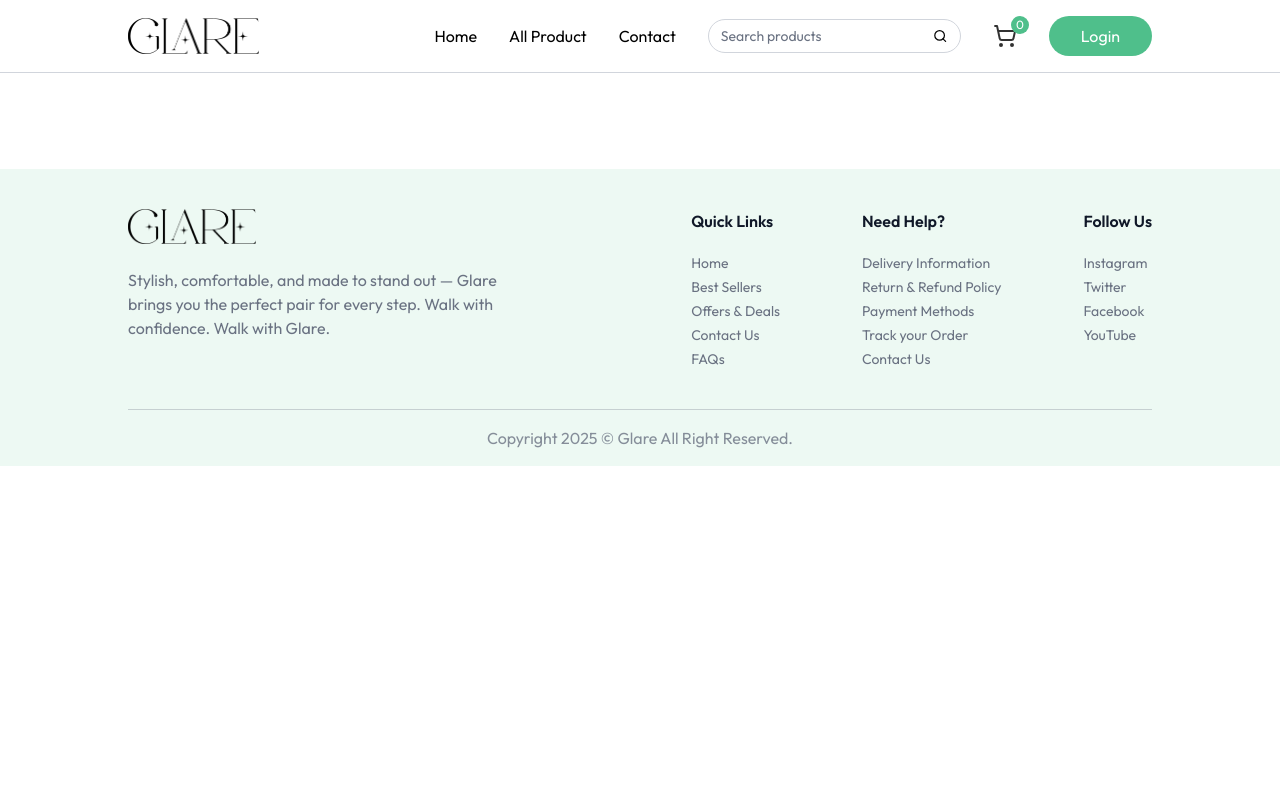
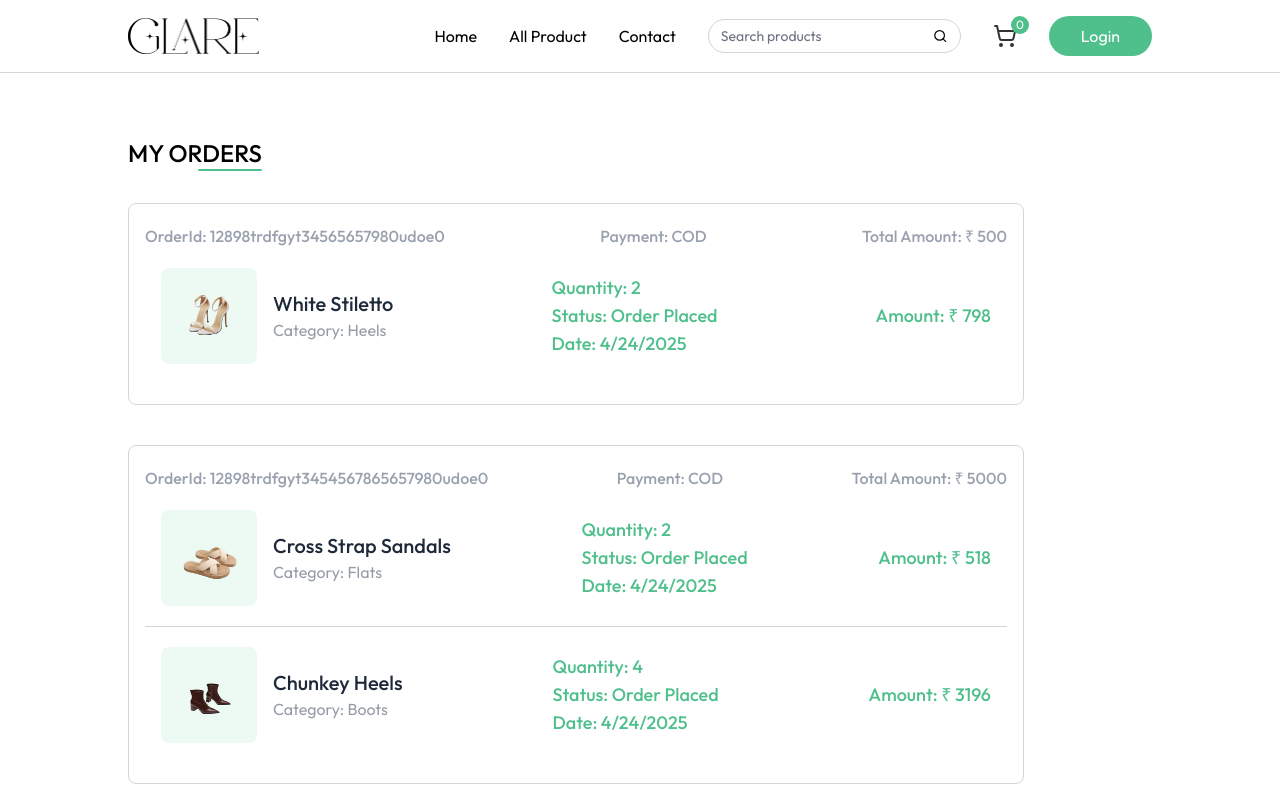
Before and after one commit to SahilRawat8587/Glare, a React (Vite) app in the folder frontend/: page /my-orders in a window 1280 px wide. Shown: the top 800 px of the page. Built offline with nearby package versions, Linux system fonts and the light colour scheme.

Commit message:
Add MyOrders page: implement order listing and integrate dummy order data

```diff
--- a/frontend/src/App.jsx
+++ b/frontend/src/App.jsx
@@ -11,6 +11,7 @@ import ProductCategory from './pages/ProductCategory/ProductCategory'
 import ProductDetails from './pages/ProductDetails/ProductDetails'
 import Cart from './pages/Cart/Cart'
 import AddAddress from './pages/AddAddress/AddAddress'
+import MyOrders from './pages/MyOrders/MyOrders'
 
 function App() {
 
@@ -33,6 +34,7 @@ function App() {
           <Route path='/products/:category/:id' element={<ProductDetails />} />
           <Route path='/cart' element={<Cart />} />
           <Route path='/add-address' element={<AddAddress />} />
+          <Route path='/my-orders' element={<MyOrders />} />
 
 
         </Routes>
--- a/frontend/src/assets/assets.js
+++ b/frontend/src/assets/assets.js
@@ -248,3 +248,47 @@ export const footerLinks = [
         ],
     },
 ]
+
+export const dummyOrders = [
+    {
+        _id: "12898trdfgyt34565657980udoe0",
+        userID: " 3245rty9uidjoknrodo287837e",
+        items: [
+            {product: dummyProducts[0],
+            quantity: 2,
+            _id: "1234567890",
+            },
+        ],
+        amount: 500,
+        address: dummyAddress[0],
+        status: "Order Placed",
+        paymentType: "COD",
+        isPaid: false,
+        createdAt: "2025-04-24T12:00:00Z",
+        updatedAt: "2025-04-24T12:00:00Z",
+
+    },
+    {
+        _id: "12898trdfgyt3454567865657980udoe0",
+        userID: " 3245rty9u9876idjoknrodo287837e",
+        items: [
+            {product: dummyProducts[1],
+            quantity: 2,
+            _id: "1234434567890",
+            },
+            {product: dummyProducts[2],
+                quantity: 4,
+                _id: "1234434567890",
+                },
+        ],
+        amount: 5000,
+        address: dummyAddress[0],
+        status: "Order Placed",
+        paymentType: "COD",
+        isPaid: false,
+        createdAt: "2025-04-24T12:00:00Z",
+        updatedAt: "2025-04-24T12:00:00Z",
+
+    },
+
+]
--- a/frontend/src/components/Navbar.jsx
+++ b/frontend/src/components/Navbar.jsx
@@ -79,7 +79,7 @@ const Navbar = () => {
         <NavLink to="/products" onClick={()=> setOpen(false)} >All Product</NavLink>
 
         {user &&
-        <NavLink to="/" onClick={()=> setOpen(false)} >My Orders</NavLink>
+        <NavLink to="/my-orders" onClick={()=> setOpen(false)} >My Orders</NavLink>
         }
 
         <NavLink to="/" onClick={()=> setOpen(false)} >Contact</NavLink>
--- a/frontend/src/components/ProductCard.jsx
+++ b/frontend/src/components/ProductCard.jsx
@@ -30,7 +30,7 @@ const ProductCard = ({product}) => {
                 </div>
                 <div className="flex items-end justify-between mt-3">
                     <p className="md:text-xl text-base font-medium text-primary">
-                        {currency}₹{product.offerPrice}{" "} <span className="text-gray-500/60 md:text-sm text-xs line-through">{currency}₹{product.price}</span>
+                        {currency} {product.offerPrice}{" "} <span className="text-gray-500/60 md:text-sm text-xs line-through">{currency} {product.price}</span>
                     </p>
                     <div onClick={(e) => { e.stopPropagation(); } } className="text-primary">
                         {!cartItems[product._id] ? (
--- a/frontend/src/context/AppContext.jsx
+++ b/frontend/src/context/AppContext.jsx
@@ -7,7 +7,7 @@ export const AppContext = createContext();
 
 export const AppContextProvider = ({children}) =>{
 
-    const currency = import.meta.VITE_CURRENCY
+    const currency = import.meta.env.VITE_CURRENCY
 
     const navigate = useNavigate();
     const [user, setuser] = useState(null);
--- a/frontend/src/pages/AddAddress/AddAddress.jsx
+++ b/frontend/src/pages/AddAddress/AddAddress.jsx
@@ -1,8 +1,8 @@
-import React from 'react'
+import React, { useState } from 'react'
 import { assets } from '../../assets/assets'
 
 // Input Field Compoonent
-const inputField = ({type, placeholder, name, handleChange, address })=> (
+const InputField = ({type, placeholder, name, handleChange, address })=> (
     <input className='w-full px-2 py-2.5 border border-gray-500/30 rounded outline-none text-gray-500 focus:border-primary transition'
     type = {type}
     placeholder={placeholder}
@@ -15,6 +15,26 @@ const inputField = ({type, placeholder, name, handleChange, address })=> (
 
 const AddAddress = () => {
 
+    const [address, setAddress] = useState({
+        firstName: "",
+        lastName: "",
+        email: "",
+        street: "",
+        city: "",
+        state: "",
+        country: "",
+        zipCode: "",
+        phone: "",
+    });
+
+    const handleChange = (e) => {
+        const {name, value } = e.target;
+        setAddress((prevAddress) => ({
+            ...prevAddress,
+            [name] : value,
+        }))
+    }
+
     const onSubmitHandler = async (e) => {
         e.preventDefault();
     }
@@ -26,13 +46,40 @@ const AddAddress = () => {
         <div className='flex flex-col-reverse md:flex-row justify-between mt-10'>
             <div className='flex-1 max-w-md'>
                 <form onSubmit = {onSubmitHandler} className='space-y-3 mt-6 text-sm'>
-                    <div>
-                        <inputField  />
+                    <div className='grid grid-cols-2 gap-4'>
+                        <InputField handleChange={handleChange} address={address}
+                        name="firstName" type="text" placeholder="First Name" />
+
+                        <InputField handleChange={handleChange} address={address}
+                        name="lastName" type="text" placeholder="Last Name" />
                     </div>
+                    <InputField handleChange={handleChange} address={address}
+                        name="email" type="email" placeholder="Email address" />
+                    <InputField handleChange={handleChange} address={address}
+                        name="street" type="text" placeholder="Street" />
+
+                    <div className='grid grid-cols-2 gap-4'>
+                    <InputField handleChange={handleChange} address={address}
+                        name="city" type="text" placeholder="City" />
+                    <InputField handleChange={handleChange} address={address}
+                        name="state" type="text" placeholder="State" />
+                    </div>
+                    <div className='grid grid-cols-2 gap-4'>
+                    <InputField handleChange={handleChange} address={address}
+                        name="zipcode" type="number" placeholder="Zip code" />
+                    <InputField handleChange={handleChange} address={address}
+                        name="country" type="text" placeholder="Country" />
+                    </div>
+                    <InputField handleChange={handleChange} address={address}
+                        name="phone" type="number" placeholder="Phone" />
+
+                     <button className='w-full mt-6 bg-primary text-white py-3 hover:bg-primary-dull transition cursor-pointer uppercase'>
+                        Save Address
+                    </button>
                 </form>
 
             </div>
-            <img className='md:mr-16 mb-16 md:mt-0' src={assets.address} alt="Add Address" />
+            <img className='md:mr-16 mb-16 md:mt-0 md:w-1/2' src={assets.address} alt="Add Address" />
         </div>
 
     </div>
--- /dev/null
+++ b/frontend/src/pages/MyOrders/MyOrders.jsx
@@ -0,0 +1,66 @@
+import React, { useEffect, useState } from 'react'
+import { dummyOrders } from '../../assets/assets';
+import { useAppContext } from '../../context/AppContext';
+
+const MyOrders = () => {
+
+    const [myOrders, setMyOrders] = useState([]);
+    const {currency} = useAppContext();
+
+    const fetchMyOrders = async ()=>{
+        setMyOrders(dummyOrders)
+    }
+
+    useEffect(() => {
+        fetchMyOrders();
+    }, [])
+    // Fetch My Orders
+
+  return (
+    <div className='mt-16 pb-16'>
+     <div className='flex flex-col items-end w-max mb-8'>
+        <p className='text-2xl font-medium uppercase'>My Orders</p>
+        <div className='w-16 h-0.5 bg-primary rounded-full'></div>
+     </div>
+     {myOrders.map((order, index) => (
+        <div key={index} className='border border-gray-300 rounded-lg mb-10 p-4 py-5 max-w-4xl'>
+            <p className='flex justify-between md:items-center text-gray-400 md:font-medium max-md:flex-col'>
+                <span>OrderId: {order._id}</span>
+                <span>Payment: {order.paymentType}</span>
+                <span>Total Amount: {currency}  {order.amount}</span>
+
+
+            </p>
+            {order.items.map((item, index) => (
+                <div key={index}
+                className={`relative bg-white text-gray-500/70 ${
+                    order.items.length !== index + 1 && "border-b"
+                } border-gray-300 flex flex-col md:flex-row md:items-center justify-between p-4 py-5 md:gap-16 w-full max-w-4xl`}>
+
+                    <div className='flex items-center mb-4 md:mb-0'>
+                    <div className='bg-primary/10 p-4 rounded-lg'>
+                        <img src={item.product.image[0]} alt=""  className='w-16 h-16'/>
+                    </div>
+                    <div className='ml-4'>
+                        <h2 className='text-xl font-medium text-gray-800'>{item.product.name}</h2>
+                        <p>Category: {item.product.category}</p>
+                    </div>
+                    </div>
+
+                <div className='text-primary text-lg font-medium'>
+                    <p>Quantity: {item.quantity || "1" }</p>
+                    <p>Status: {order.status}</p>
+                    <p>Date: {new Date(order.createdAt).toLocaleDateString()}</p>
+                </div>
+
+                <p className='text-primary text-lg font-medium'>Amount: {currency} {item.product.offerPrice * item.quantity}</p>
+
+                </div>
+            ))}
+        </div>
+     ))}
+    </div>
+  )
+}
+
+export default MyOrders
```
